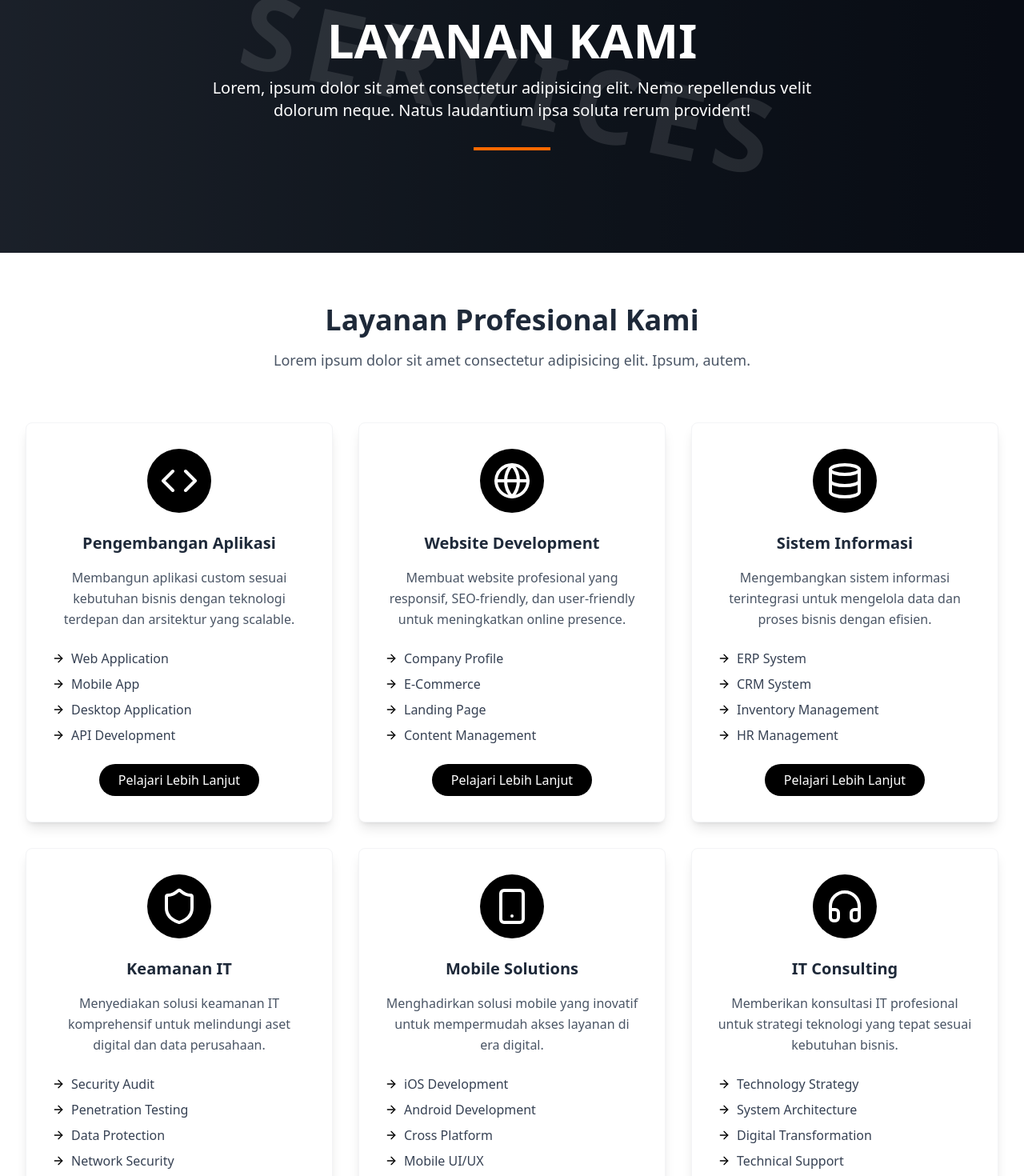
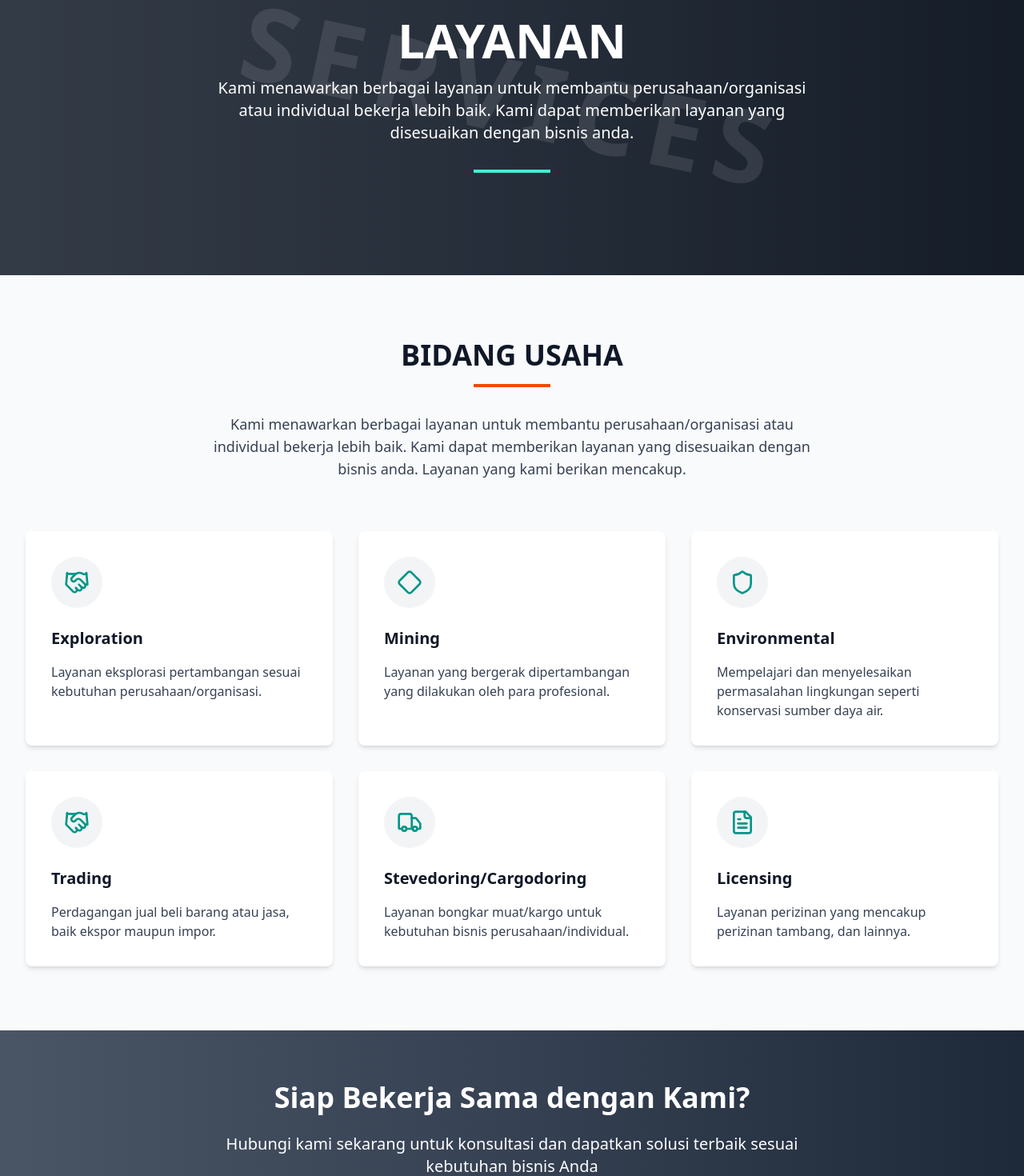
Before and after one commit to Adibayuluthfiansyah/PT_IREN, a Next.js app: page /layanan in a window 1280 px wide. Shown: the part 172-1642 px from the top of the page at 80% size. Built offline with nearby package versions, Linux system fonts and the light colour scheme.

Commit message:
fix beranda errors

```diff
--- a/src/app/beranda/page.tsx
+++ b/src/app/beranda/page.tsx
@@ -1,10 +1,14 @@
-import React from 'react'
+'use client'
+
+import React, { useState } from 'react' // Tambahkan { useState }
 import Link from 'next/link'
-import { CheckCircle, Menu, X, Mail, Phone, MapPin, Users, Lightbulb, Shield, Handshake, Diamond, Truck, FileText, ChevronUp } from 'lucide-react';
+import { CheckCircle,  Mail, Users, Lightbulb, Shield, Handshake, Diamond, Truck, FileText} from 'lucide-react';
 
 const Beranda = () => {
+  const [email, setEmail] = useState('');
+
   return (
-       <div className="min-h-screen bg-gray-50">
+    <div className="min-h-screen bg-gray-50">
       {/* Hero Section */}
       <section className="relative bg-gradient-to-r from-gray-700 via-gray-800 to-gray-900 text-white pt-20">
         <div className="absolute inset-0 bg-black opacity-50"></div>
@@ -15,7 +19,7 @@ const Beranda = () => {
           <p className="mb-8">
             Lorem ipsum, dolor sit amet consectetur adipisicing elit. Ipsa at veritatis ratione!
           </p>
-            <Link href="/tentang">
+          <Link href="/tentang">
             <button className="relative z-10 cursor-pointer bg-transparent border-1 border-white text-white px-8 py-4 rounded-full text-md font-medium hover:bg-orange-500 hover:text-gray-900 transition-all duration-300 transform hover:scale-105 active:scale-95">
               Profil Company
             </button>
@@ -29,7 +33,6 @@ const Beranda = () => {
         </div>
       </section>
 
-      <div className="min-h-screen bg-gray-50">
       {/* Main Content */}
       <section className="py-16 bg-white">
         <div className="max-w-7xl mx-auto px-4 sm:px-6 lg:px-8">
@@ -75,7 +78,7 @@ const Beranda = () => {
             </p>
           </div>
 
-          {/* Mission */}
+          {/* Misi */}
           <div className="text-center">
             <h2 className="text-4xl font-bold mb-12">MISI</h2>
             <div className="grid grid-cols-1 md:grid-cols-2 lg:grid-cols-3 gap-8 max-w-6xl mx-auto">
@@ -109,7 +112,163 @@ const Beranda = () => {
           </div>
         </div>
       </section>
-    </div>
+
+      {/* Kenapa Harus Kami Section */}
+      <section className="py-20 bg-white">
+        <div className="max-w-7xl mx-auto px-4 sm:px-6 lg:px-8">
+          <div className="text-center mb-16">
+            <h2 className="text-4xl font-bold mb-4 text-gray-900">KENAPA HARUS IREN GROUP?</h2>
+            <div className="w-24 h-1 bg-orange-600 mx-auto mb-8"></div>
+            <p className="text-lg text-gray-700 max-w-3xl mx-auto">
+              Lorem ipsum dolor, sit amet consectetur adipisicing elit. Laboriosam necessitatibus voluptate repellat facere nostrum! Aliquid debitis non iste in ex explicabo odit ipsum molestias repellat vero, enim aliquam alias autem harum architecto tempora. Minima repellendus cupiditate mollitia, libero modi similique, architecto porro quod saepe rerum esse, quibusdam nostrum officiis nemo?
+            </p>
+          </div>
+
+          <div className="grid grid-cols-1 md:grid-cols-3 gap-8">
+            <div className="bg-gray-700 p-8 rounded-lg text-white">
+              <div className="mb-6">
+                <Users size={48} />
+              </div>
+              <h3 className="text-2xl font-bold mb-4">Professional</h3>
+              <p className="leading-relaxed">
+                Lorem ipsum dolor, sit amet consectetur adipisicing elit. Nemo eos reiciendis consectetur?
+              </p>
+            </div>
+
+            <div className="bg-white p-8 rounded-lg border-2 border-gray-100 hover:border-gray-700 transition-colors">
+              <div className="mb-6 text-gray-700">
+                <Lightbulb size={48} />
+              </div>
+              <h3 className="text-2xl font-bold mb-4 text-gray-900">Creative</h3>
+              <p className="text-gray-700 leading-relaxed">
+                Lorem ipsum dolor sit amet consectetur adipisicing elit. Expedita quis enim dolor deserunt, cumque iure.
+              </p>
+            </div>
+
+            <div className="bg-gray-700 p-8 rounded-lg text-white">
+              <div className="mb-6">
+                <Shield size={48} />
+              </div>
+              <h3 className="text-2xl font-bold mb-4">Safety</h3>
+              <p className="leading-relaxed">
+                Lorem ipsum dolor sit amet, consectetur adipisicing elit. Reiciendis amet eveniet nam.
+              </p>
+            </div>
+          </div>
+        </div>
+      </section>
+
+      {/* Service Section */}
+      <section id="services" className="py-20 bg-gray-50">
+        <div className="max-w-7xl mx-auto px-4 sm:px-6 lg:px-8">
+          <div className="text-center mb-16">
+            <h2 className="text-4xl font-bold mb-4 text-gray-900">BIDANG USAHA</h2>
+            <div className="w-24 h-1 bg-teal-600 mx-auto mb-8"></div>
+            <p className="text-lg text-gray-700 max-w-3xl mx-auto">
+            Lorem ipsum dolor sit amet consectetur adipisicing elit. Laborum inventore quis reprehenderit eum repellat quaerat soluta quisquam aliquam minima numquam.
+            </p>
+          </div>
+
+          <div className="grid grid-cols-1 md:grid-cols-2 lg:grid-cols-3 gap-8">
+            <div className="bg-white p-8 rounded-lg shadow-md hover:shadow-lg transition-shadow">
+              <div className="mb-6">
+                <div className="w-16 h-16 bg-gray-100 rounded-full flex items-center justify-center">
+                  <Handshake className="text-teal-600" size={32} />
+                </div>
+              </div>
+              <h3 className="text-xl font-bold mb-4 text-gray-900">Exploration</h3>
+              <p className="text-gray-700">
+                Layanan eksplorasi pertambangan sesuai kebutuhan perusahaan/organisasi.
+              </p>
+            </div>
+
+            <div className="bg-white p-8 rounded-lg shadow-md hover:shadow-lg transition-shadow">
+              <div className="mb-6">
+                <div className="w-16 h-16 bg-gray-100 rounded-full flex items-center justify-center">
+                  <Diamond className="text-teal-600" size={32} />
+                </div>
+              </div>
+              <h3 className="text-xl font-bold mb-4 text-gray-900">Mining</h3>
+              <p className="text-gray-700">
+                Layanan yang bergerak dipertambangan yang dilakukan oleh para profesional.
+              </p>
+            </div>
+
+            <div className="bg-white p-8 rounded-lg shadow-md hover:shadow-lg transition-shadow">
+              <div className="mb-6">
+                <div className="w-16 h-16 bg-gray-100 rounded-full flex items-center justify-center">
+                  <Shield className="text-teal-600" size={32} />
+                </div>
+              </div>
+              <h3 className="text-xl font-bold mb-4 text-gray-900">Environmental</h3>
+              <p className="text-gray-700">
+                Mempelajari dan menyelesaikan permasalahan lingkungan seperti konservasi sumber daya air.
+              </p>
+            </div>
+
+            <div className="bg-white p-8 rounded-lg shadow-md hover:shadow-lg transition-shadow">
+              <div className="mb-6">
+                <div className="w-16 h-16 bg-gray-100 rounded-full flex items-center justify-center">
+                  <Handshake className="text-teal-600" size={32} />
+                </div>
+              </div>
+              <h3 className="text-xl font-bold mb-4 text-gray-900">Trading</h3>
+              <p className="text-gray-700">
+                Perdagangan jual beli barang atau jasa, baik ekspor maupun impor.
+              </p>
+            </div>
+
+            <div className="bg-white p-8 rounded-lg shadow-md hover:shadow-lg transition-shadow">
+              <div className="mb-6">
+                <div className="w-16 h-16 bg-gray-100 rounded-full flex items-center justify-center">
+                  <Truck className="text-teal-600" size={32} />
+                </div>
+              </div>
+              <h3 className="text-xl font-bold mb-4 text-gray-900">Stevedoring/Cargodoring</h3>
+              <p className="text-gray-700">
+                Layanan bongkar muat/kargo untuk kebutuhan bisnis perusahaan/individual.
+              </p>
+            </div>
+
+            <div className="bg-white p-8 rounded-lg shadow-md hover:shadow-lg transition-shadow">
+              <div className="mb-6">
+                <div className="w-16 h-16 bg-gray-100 rounded-full flex items-center justify-center">
+                  <FileText className="text-teal-600" size={32} />
+                </div>
+              </div>
+              <h3 className="text-xl font-bold mb-4 text-gray-900">Licensing</h3>
+              <p className="text-gray-700">
+                Layanan perizinan yang mencakup perizinan tambang, dan lainnya.
+              </p>
+            </div>
+          </div>
+        </div>
+      </section>
+
+      {/* Newsletter Section */}
+      <section className="py-20 bg-gradient-to-r from-gray-800 to-gray-900 text-white">
+        <div className="max-w-7xl mx-auto px-4 sm:px-6 lg:px-8 text-center">
+          <h2 className="text-4xl font-bold mb-4">HUBUNGAN & BANTUAN</h2>
+          <p className="text-xl mb-12">
+            Lorem ipsum dolor, sit amet consectetur adipisicing elit. Fuga, nemo.
+          </p>
+
+          <div className="max-w-md mx-auto">
+            <div className="flex">
+              <input
+                type="email"
+                placeholder="Enter your e-mail here"
+                value={email}
+                onChange={(e) => setEmail(e.target.value)}
+                className="bg-white flex-1 px-6 py-4 rounded-l-full text-gray-900 focus:outline-none focus:ring-1 focus:ring-teal-500"
+              />
+              <button className="bg-orange-600 hover:bg-orange-700 cursor-pointer px-8 py-4 rounded-r-full transition-colors">
+                <Mail size={25} />
+              </button>
+            </div>
+          </div>
+        </div>
+      </section>
     </div>
   )
 }
--- a/src/app/footer/page.tsx
+++ b/src/app/footer/page.tsx
@@ -31,7 +31,7 @@ const Footer = () => {
   ];
 
   return (
-    <footer className="bg-gray-900 text-white">
+    <footer className="bg-gray-800 text-white">
       {/* Main Footer */}
       <div className="container mx-auto px-6 py-16">
         <div className="grid lg:grid-cols-6 gap-8">
--- a/src/app/layanan/page.tsx
+++ b/src/app/layanan/page.tsx
@@ -1,62 +1,56 @@
 'use client'
 
 import React from 'react';
-import { Code, Smartphone, Globe, Database, Shield, Headphones, ArrowRight } from 'lucide-react';
+import { Handshake, Diamond, Shield, Truck, FileText } from 'lucide-react';
 import Footer from '../footer/page';
 
 const LayananPage = () => {
   const services = [
     {
-      icon: <Code className="w-12 h-12" />,
-      title: "Pengembangan Aplikasi",
-      description: "Membangun aplikasi custom sesuai kebutuhan bisnis dengan teknologi terdepan dan arsitektur yang scalable.",
-      features: ["Web Application", "Mobile App", "Desktop Application", "API Development"],
+      icon: <Handshake className="w-8 h-8" />,
+      title: "Exploration",
+      description: "Layanan eksplorasi pertambangan sesuai kebutuhan perusahaan/organisasi."
     },
     {
-      icon: <Globe className="w-12 h-12" />,
-      title: "Website Development",
-      description: "Membuat website profesional yang responsif, SEO-friendly, dan user-friendly untuk meningkatkan online presence.",
-      features: ["Company Profile", "E-Commerce", "Landing Page", "Content Management"]
+      icon: <Diamond className="w-8 h-8" />,
+      title: "Mining",
+      description: "Layanan yang bergerak dipertambangan yang dilakukan oleh para profesional."
     },
     {
-      icon: <Database className="w-12 h-12" />,
-      title: "Sistem Informasi",
-      description: "Mengembangkan sistem informasi terintegrasi untuk mengelola data dan proses bisnis dengan efisien.",
-      features: ["ERP System", "CRM System", "Inventory Management", "HR Management"]
+      icon: <Shield className="w-8 h-8" />,
+      title: "Environmental",
+      description: "Mempelajari dan menyelesaikan permasalahan lingkungan seperti konservasi sumber daya air."
     },
     {
-      icon: <Shield className="w-12 h-12" />,
-      title: "Keamanan IT",
-      description: "Menyediakan solusi keamanan IT komprehensif untuk melindungi aset digital dan data perusahaan.",
-      features: ["Security Audit", "Penetration Testing", "Data Protection", "Network Security"]
+      icon: <Handshake className="w-8 h-8" />,
+      title: "Trading",
+      description: "Perdagangan jual beli barang atau jasa, baik ekspor maupun impor."
     },
     {
-      icon: <Smartphone className="w-12 h-12" />,
-      title: "Mobile Solutions",
-      description: "Menghadirkan solusi mobile yang inovatif untuk mempermudah akses layanan di era digital.",
-      features: ["iOS Development", "Android Development", "Cross Platform", "Mobile UI/UX"]
+      icon: <Truck className="w-8 h-8" />,
+      title: "Stevedoring/Cargodoring",
+      description: "Layanan bongkar muat/kargo untuk kebutuhan bisnis perusahaan/individual."
     },
     {
-      icon: <Headphones className="w-12 h-12" />,
-      title: "IT Consulting",
-      description: "Memberikan konsultasi IT profesional untuk strategi teknologi yang tepat sesuai kebutuhan bisnis.",
-      features: ["Technology Strategy", "System Architecture", "Digital Transformation", "Technical Support"]
+      icon: <FileText className="w-8 h-8" />,
+      title: "Licensing",
+      description: "Layanan perizinan yang mencakup perizinan tambang, dan lainnya."
     }
   ];
 
   return (
     <div className="min-h-screen bg-gray-50 pt-16">
       {/* Hero Section */}
-      <section className="relative bg-gradient-to-r from-gray-700 via-gray-800 to-gray-900 text-white">
-        <div className="absolute inset-0 bg-black opacity-50"></div>
+      <section className="relative bg-gradient-to-r from-gray-600 via-gray-700 to-gray-800 text-white">
+        <div className="absolute inset-0 bg-black opacity-30"></div>
         <div className="relative max-w-7xl mx-auto px-4 sm:px-6 lg:px-8 py-32 text-center">
           <h1 className="text-5xl md:text-6xl font-bold mb-4">
-            LAYANAN KAMI
+            LAYANAN
           </h1>
           <p className="text-xl mb-8 max-w-3xl mx-auto">
-            Lorem, ipsum dolor sit amet consectetur adipisicing elit. Nemo repellendus velit dolorum neque. Natus laudantium ipsa soluta rerum provident!
+            Kami menawarkan berbagai layanan untuk membantu perusahaan/organisasi atau individual bekerja lebih baik. Kami dapat memberikan layanan yang disesuaikan dengan bisnis anda.
           </p>
-          <div className="w-24 h-1 bg-orange-500 mx-auto"></div>
+          <div className="w-24 h-1 bg-teal-300 mx-auto"></div>
         </div>
         {/* Decorative overlay text */}
         <div className="absolute inset-0 flex items-center justify-center opacity-10">
@@ -66,45 +60,31 @@ const LayananPage = () => {
         </div>
       </section>
 
-      {/* Services Grid */}
-      <section className="py-16 bg-white">
+      {/* Services Section */}
+      <section className="py-20 bg-gray-50">
         <div className="max-w-7xl mx-auto px-4 sm:px-6 lg:px-8">
           <div className="text-center mb-16">
-            <h2 className="text-4xl font-bold text-gray-800 mb-4">
-              Layanan Profesional Kami
-            </h2>
-            <p className="text-lg text-gray-600 max-w-3xl mx-auto">
-              Lorem ipsum dolor sit amet consectetur adipisicing elit. Ipsum, autem.
+            <h2 className="text-4xl font-bold mb-4 text-gray-900">BIDANG USAHA</h2>
+            <div className="w-24 h-1 bg-orange-600 mx-auto mb-8"></div>
+            <p className="text-lg text-gray-700 max-w-3xl mx-auto">
+              Kami menawarkan berbagai layanan untuk membantu perusahaan/organisasi atau individual bekerja lebih baik. Kami dapat memberikan layanan yang disesuaikan dengan bisnis anda. Layanan yang kami berikan mencakup.
             </p>
           </div>
 
           <div className="grid grid-cols-1 md:grid-cols-2 lg:grid-cols-3 gap-8">
             {services.map((service, index) => (
-              <div key={index} className="bg-white rounded-lg shadow-lg hover:shadow-xl transition-shadow duration-300 p-8 border border-gray-100">
-                <div className="flex items-center justify-center w-20 h-20 bg-black rounded-full mb-6 mx-auto">
-                  <div className="text-white">
-                    {service.icon}
+              <div key={index} className="bg-white p-8 rounded-lg shadow-md hover:shadow-lg transition-shadow">
+                <div className="mb-6">
+                  <div className="w-16 h-16 bg-gray-100 rounded-full flex items-center justify-center">
+                    <div className="text-teal-600">
+                      {service.icon}
+                    </div>
                   </div>
                 </div>
-                <h3 className="text-xl font-bold text-gray-800 mb-4 text-center">
-                  {service.title}
-                </h3>
-                <p className="text-gray-600 mb-6 text-center leading-relaxed">
+                <h3 className="text-xl font-bold mb-4 text-gray-900">{service.title}</h3>
+                <p className="text-gray-700">
                   {service.description}
                 </p>
-                <ul className="space-y-2 mb-6">
-                  {service.features.map((feature, idx) => (
-                    <li key={idx} className="flex items-center text-gray-700">
-                      <ArrowRight className="w-4 h-4 text-black mr-2" />
-                      {feature}
-                    </li>
-                  ))}
-                </ul>
-                <div className="text-center">
-                  <button className="bg-black text-white px-6 py-2 rounded-full hover:bg-orange-500 transition-all duration-300 font-medium cursor-pointer">
-                    Pelajari Lebih Lanjut
-                  </button>
-                </div>
               </div>
             ))}
           </div>
@@ -112,19 +92,19 @@ const LayananPage = () => {
       </section>
 
       {/* CTA Section */}
-      <section className="py-16 bg-gradient-to-r from-gray-700 via-gray-800 to-gray-900 text-white">
+      <section className="py-16 bg-gradient-to-r from-gray-600 via-gray-700 to-gray-800 text-white">
         <div className="max-w-7xl mx-auto px-4 sm:px-6 lg:px-8 text-center">
           <h2 className="text-4xl font-bold mb-6">
-            Siap Mengembangkan Bisnis Anda?
+            Siap Bekerja Sama dengan Kami?
           </h2>
           <p className="text-xl mb-8 max-w-3xl mx-auto">
-            Hubungi kami sekarang untuk konsultasi gratis dan dapatkan solusi terbaik untuk bisnis Anda
+            Hubungi kami sekarang untuk konsultasi dan dapatkan solusi terbaik sesuai kebutuhan bisnis Anda
           </p>
           <div className="space-x-4">
-            <button className="border-2 border-white text-white px-8 py-3 rounded-full font-bold hover:bg-orange-500 transition-all duration-300 cursor-pointer">
+            <button className="bg-white text-teal-600 px-8 py-3 rounded-full font-bold hover:bg-teal-50 transition-all duration-300 cursor-pointer">
               Hubungi Kami
             </button>
-            <button className="border-2 border-white text-white px-8 py-3 rounded-full font-bold hover:bg-orange-500  transition-all duration-300 cursor-pointer">
+            <button className="border-2 border-white text-white px-8 py-3 rounded-full font-bold hover:bg-white hover:text-teal-600 transition-all duration-300 cursor-pointer">
               Portfolio Kami
             </button>
           </div>
```
